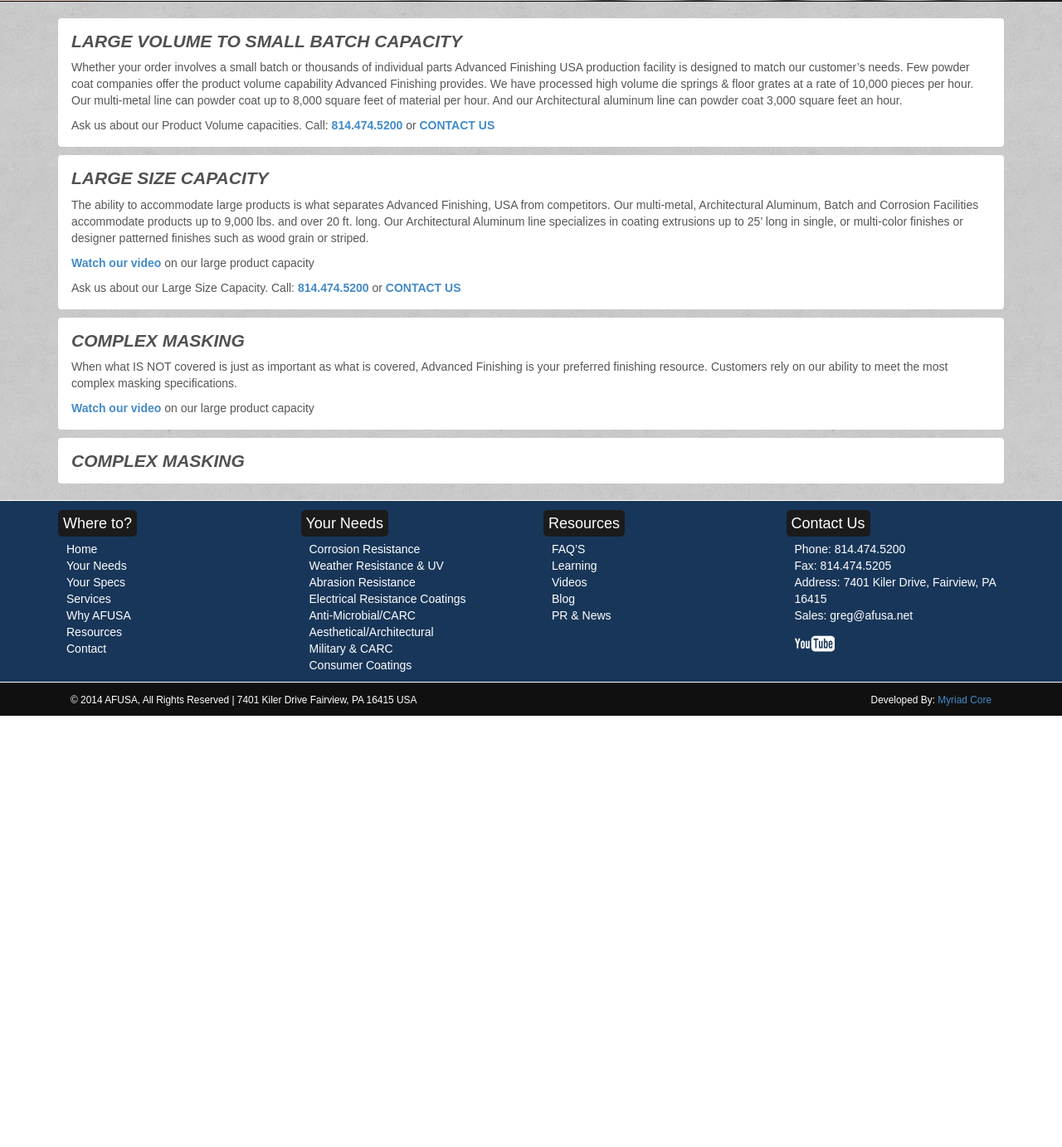
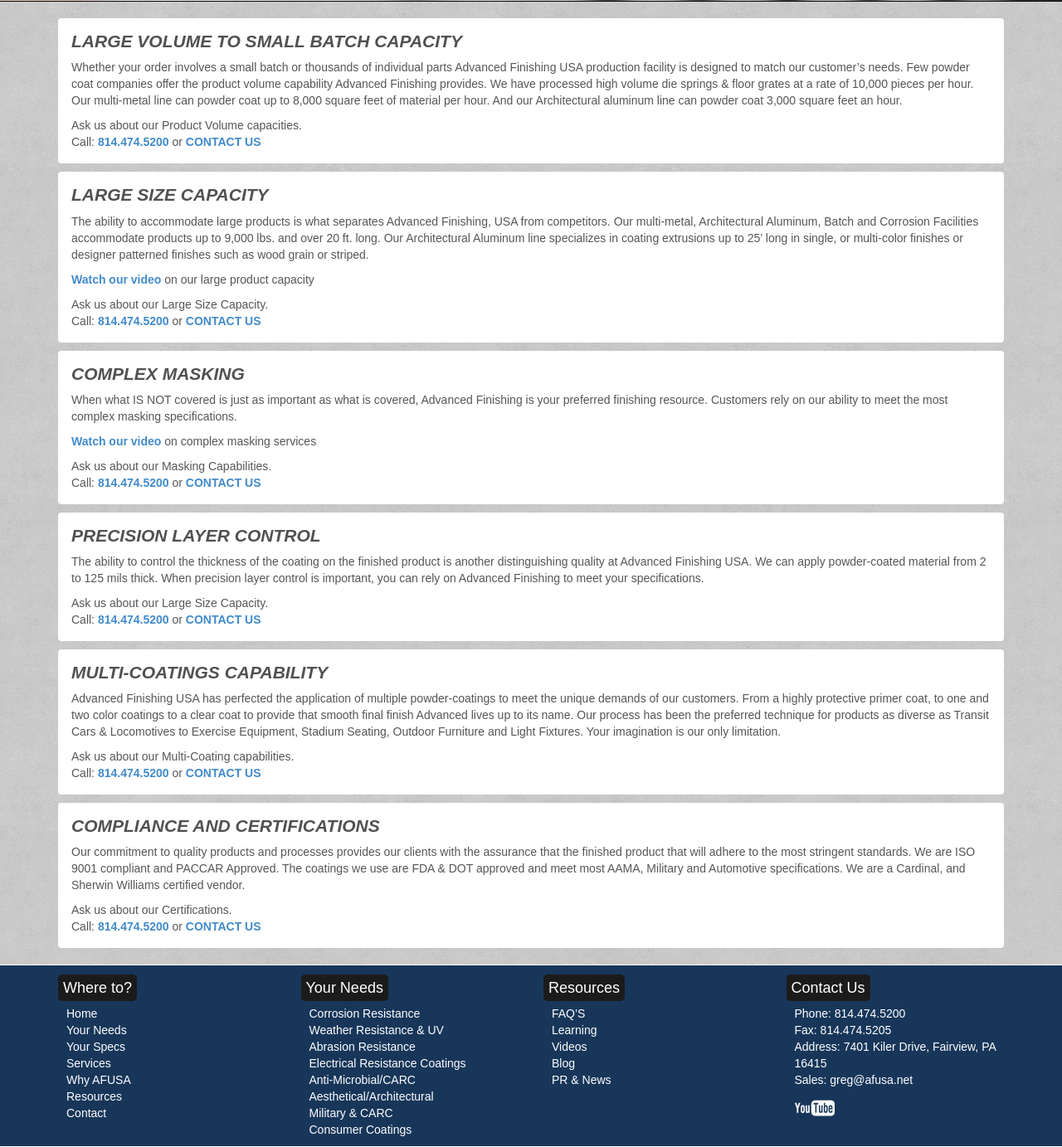
Before and after one commit to schwag/afusa, a PHP site: page /afusa/your-specs.php in a window 1280 px wide. Shown: the part 430-1813 px from the top of the page at 83% size. Before the commit the page ends 1293 px from the top, so only its background shows below. Run offline with PHP 8.4, Linux system fonts and the light colour scheme; some libraries are stand-ins or nearby versions.

Commit message:
Finished Corrosion Resistance Page & Your Specs

```diff
--- a/corrosion-resistance.php
+++ b/corrosion-resistance.php
@@ -99,7 +99,7 @@
                                     </div>
                                   </div>
                                 </div><!--END of photo gallery-->
-                              <h1 class="needssidebarHeading">SHORT VID</h1>
+                              <h1 class="needssidebarHeading">SHORT VIDEO</h1>
                               <div class="needsSidebar">
                                 <iframe width="100%" height="218" src="//www.youtube.com/embed/t8HJA4OXuHg?list=UUauWBtjoD8Sbkm27cs1b1BA" frameborder="0" allowfullscreen></iframe>
                               </div>
--- a/css/custom.css
+++ b/css/custom.css
@@ -615,7 +615,7 @@ color: #292929;
 	color: #ffffff;
 	margin-left: 10px;
 	text-decoration: none;
-	font-size: 14px;
+	font-size: 12px;
 	font-weight: bold;
 }
 .panel-heading a:after {
--- a/your-specs.php
+++ b/your-specs.php
@@ -30,24 +30,40 @@
                                 <div class="needsLeft">
                                   <h1 class="needsbodyHeading">LARGE VOLUME TO SMALL BATCH CAPACITY</h1>
                                   <p class="needsPar">Whether your order involves a small batch or thousands of individual parts Advanced Finishing USA production facility is designed to match our customer’s needs.  Few powder coat companies offer the product volume capability Advanced Finishing provides. We have processed high volume die springs & floor grates at a rate of 10,000 pieces per hour. Our multi-metal line can powder coat up to 8,000 square feet of material per hour. And our Architectural aluminum line can powder coat 3,000 square feet an hour.</p>
-                                  <p class="needsPar">Ask us about our Product Volume capacities. Call: <a href="tel:1-814-474-5200"><b>814.474.5200</b></a> or <a href=""><b>CONTACT US</b></a></p>
+                                  <p class="needsPar">Ask us about our Product Volume capacities.</br>
+                                   Call: <a href="tel:1-814-474-5200"><b>814.474.5200</b></a> or <a href="http://www.afusa.net/info_form.html" target="_blank"><b>CONTACT US</b></a></p>
                                 </div>
                                 <div class="needsLeft">
                                   <h1 class="needsbodyHeading">LARGE SIZE CAPACITY</h1>
                                   <p class="needsPar">The ability to accommodate large products is what separates Advanced Finishing, USA from competitors. Our multi-metal, Architectural Aluminum, Batch and Corrosion Facilities accommodate products up to 9,000 lbs. and over 20 ft. long.  Our Architectural Aluminum line specializes in coating extrusions up to 25’ long in single, or multi-color finishes or designer patterned finishes such as wood grain or striped.</p>
                                   <p class="needsPar"><a href="https://www.youtube.com/watch?v=ffFqLPwt2yM" target="_blank"><b>Watch our video</b></a> on our large product capacity</p>
-                                  <p class="needsPar">Ask us about our Large Size Capacity. Call: <a href="tel:1-814-474-5200"><b>814.474.5200</b></a> or <a href=""><b>CONTACT US</b></a></p>
+                                  <p class="needsPar">Ask us about our Large Size Capacity.</br>
+                                   Call: <a href="tel:1-814-474-5200"><b>814.474.5200</b></a> or <a href="http://www.afusa.net/info_form.html" target="_blank"><b>CONTACT US</b></a></p>
                                 </div>
                                 <div class="needsLeft">
                                   <h1 class="needsbodyHeading">COMPLEX MASKING</h1>
                                   <p class="needsPar">When what IS NOT covered is just as important as what is covered, Advanced Finishing is your preferred finishing resource. Customers rely on our ability to meet the most complex masking specifications.</p>
-                                  <p class="needsPar"><a href="https://www.youtube.com/watch?v=ffFqLPwt2yM" target="_blank"><b>Watch our video</b></a> on our large product capacity</p>
-                                  <p class="needsPar"></p>
+                                  <p class="needsPar"><a href="https://www.youtube.com/watch?v=0aNyzbNoJ8c" target="_blank"><b>Watch our video</b></a> on complex masking services</p>
+                                  <p class="needsPar">Ask us about our Masking Capabilities.</br>
+                                   Call: <a href="tel:1-814-474-5200"><b>814.474.5200</b></a> or <a href="http://www.afusa.net/info_form.html" target="_blank"><b>CONTACT US</b></a></p>
                                 </div>
                                 <div class="needsLeft">
-                                  <h1 class="needsbodyHeading">COMPLEX MASKING</h1>
-                                  <p class="needsPar"></p>
-                                  <p class="needsPar"></p>
+                                  <h1 class="needsbodyHeading">PRECISION LAYER CONTROL</h1>
+                                  <p class="needsPar">The ability to control the thickness of the coating on the finished product is another distinguishing quality at Advanced Finishing USA. We can apply powder-coated material from 2 to 125 mils thick. When precision layer control is important, you can rely on Advanced Finishing to meet your specifications.</p>
+                                  <p class="needsPar">Ask us about our Large Size Capacity.</br>
+                                   Call: <a href="tel:1-814-474-5200"><b>814.474.5200</b></a> or <a href="http://www.afusa.net/info_form.html" target="_blank"><b>CONTACT US</b></a></p>
+                                </div>
+                                <div class="needsLeft">
+                                  <h1 class="needsbodyHeading">MULTI-COATINGS CAPABILITY</h1>
+                                  <p class="needsPar">Advanced Finishing USA has perfected the application of multiple powder-coatings to meet the unique demands of our customers.  From a highly protective primer coat, to one and two color coatings to a clear coat to provide that smooth final finish Advanced lives up to its name. Our process has been the preferred technique for products as diverse as Transit Cars & Locomotives to Exercise Equipment, Stadium Seating, Outdoor Furniture and Light Fixtures. Your imagination is our only limitation. </p>
+                                  <p class="needsPar">Ask us about our Multi-Coating capabilities.</br>
+                                   Call: <a href="tel:1-814-474-5200"><b>814.474.5200</b></a> or <a href="http://www.afusa.net/info_form.html" target="_blank"><b>CONTACT US</b></a></p>
+                                </div>
+                                <div class="needsLeft">
+                                  <h1 class="needsbodyHeading">COMPLIANCE AND CERTIFICATIONS</h1>
+                                  <p class="needsPar">Our commitment to quality products and processes provides our clients with the assurance that the finished product that will adhere to the most stringent standards.  We are ISO 9001 compliant and PACCAR Approved. The coatings we use are FDA & DOT approved and meet most AAMA, Military and Automotive specifications. We are a Cardinal, and Sherwin Williams certified vendor.</p>
+                                  <p class="needsPar">Ask us about our Certifications.</br>
+                                   Call: <a href="tel:1-814-474-5200"><b>814.474.5200</b></a> or <a href="http://www.afusa.net/info_form.html" target="_blank"><b>CONTACT US</b></a></p>
                                 </div>
                             </div>
 
```
Also changed, not shown: php/corrosion-resistance-accordion.php (+5 -5 lines).
